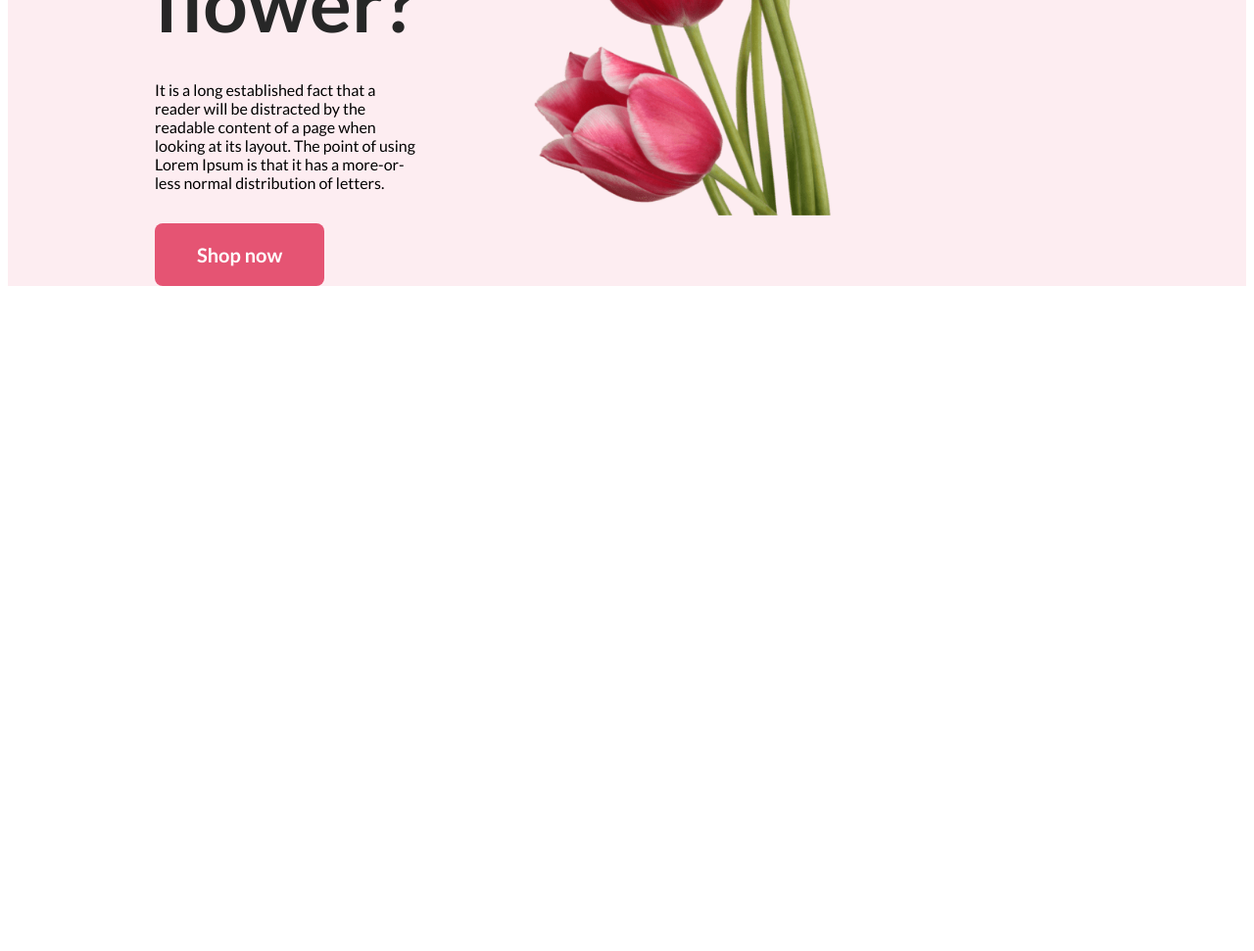
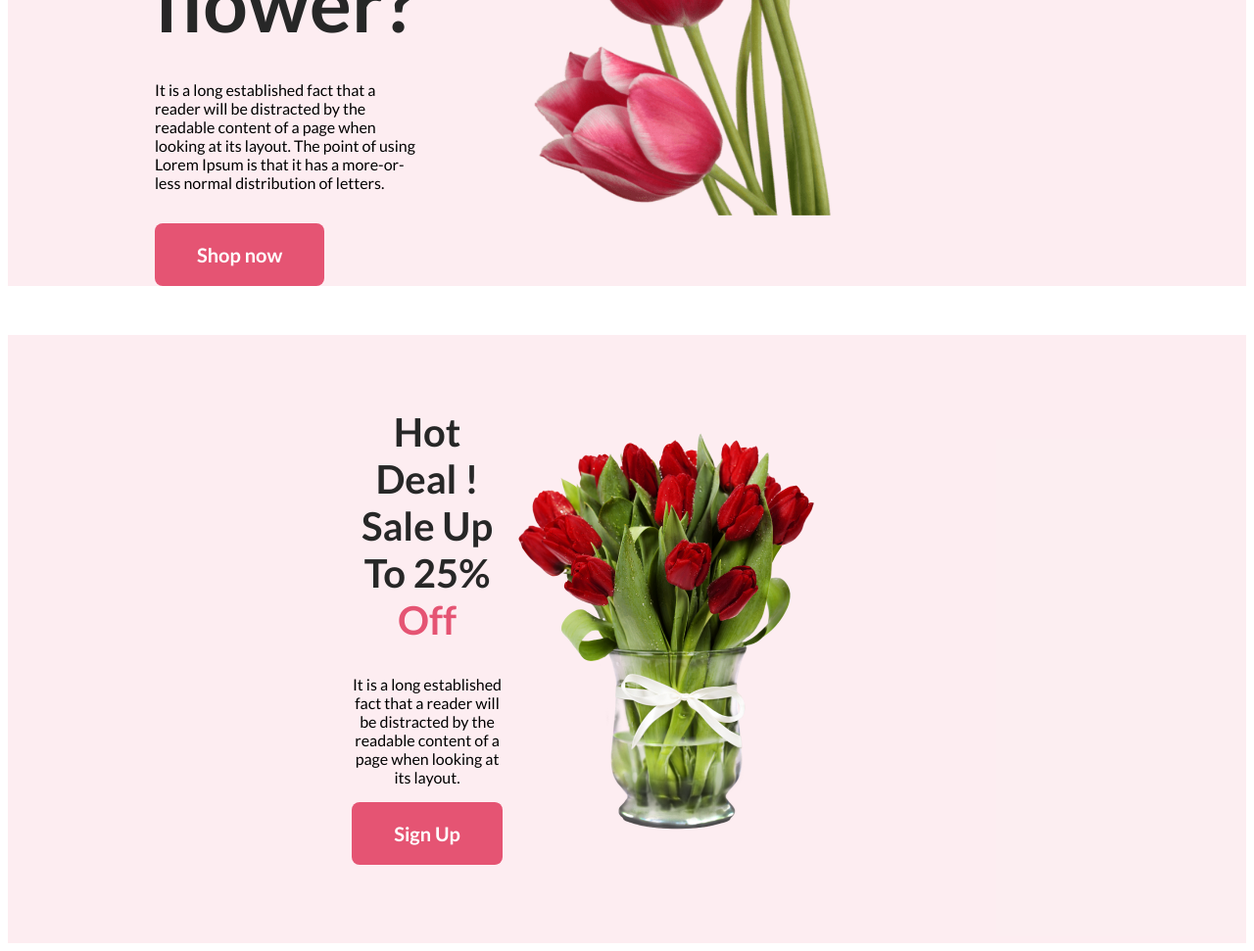
Before and after one commit to KnightAnik/a-flower-page, a plain HTML site: page index.html in a window 1280 px wide. Shown: the part 569-1540 px from the top of the page at 98% size. Before the commit the page ends 869 px from the top, so only its background shows below. Drawn offline with Linux system fonts and the light colour scheme.

Commit message:
added second layer

```diff
--- a/index.html
+++ b/index.html
@@ -27,7 +27,18 @@
         </div>
     </header>
     <main>
-
+        <div class="sale-alignment header" style="margin-top: 50px;">
+            <div class="main-div-writingpart">
+                <h6 class="second-title">
+                    Hot Deal ! Sale Up To 25% <span style="color: #E55473;">Off</span>
+                </h6>
+                <p>
+                    It is a long established fact that a reader will be distracted by the readable content of a page when looking at its layout.
+                </p>
+                <button class="btn-primary">Sign Up</button>
+            </div>
+            <div class="main-div-image"><img src="Flower Asset/pngwing 8.png" alt="Roses"></div>
+        </div>
     </main>
     <footer>
 
--- a/styles/flowery.css
+++ b/styles/flowery.css
@@ -57,3 +57,30 @@
     width: 500px;
     padding: 50px 240px 0px 97px;
 }
+
+/*Main Section*/
+
+.main-div-writingpart{
+    text-align: center;
+}
+
+/*.main-div-image{
+    padding-right: 200px;
+}*/
+
+.sale-alignment {
+    padding: 70px 430px 80px 350px;
+    display: flex;
+    align-items: center;
+    justify-content: space-between;
+    margin: auto;
+    gap: 10px;
+}
+
+.second-title {
+    color: #272727;
+    font-size: 40px;
+    font-weight: 800;
+    margin-top: 5px;
+    margin-bottom: 32px;
+}
```
